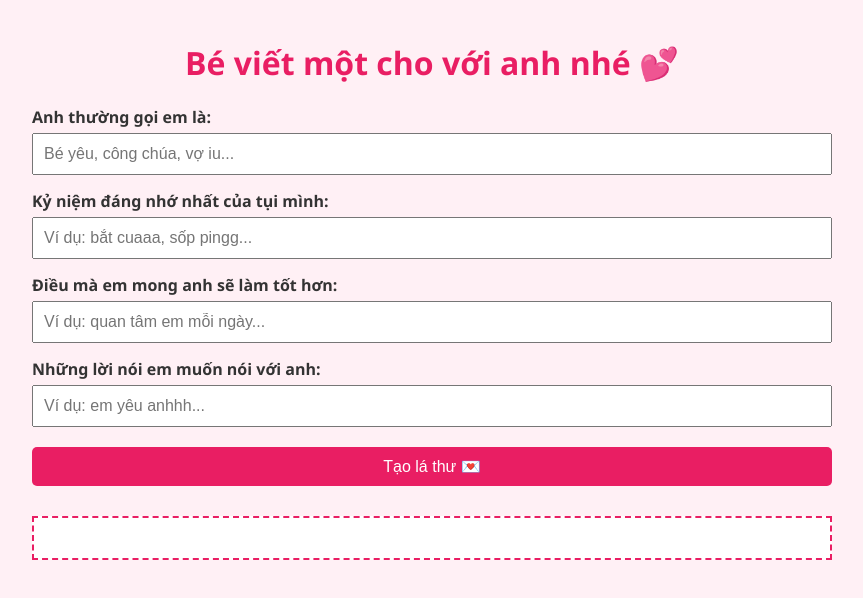
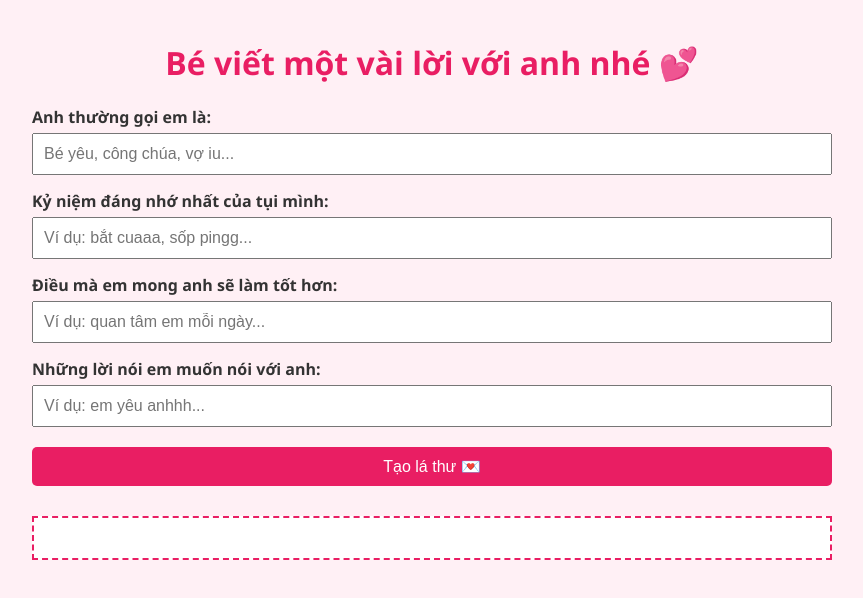
Before and after one commit to TatDatDo2906/Thu-xin-loi-be, a plain HTML site: page index.html in a window 1280 px wide. Shown: the whole page, without its empty margins (208-1071 px from the left). Drawn offline with Linux system fonts and the light colour scheme.

Commit message:
Update index.html

```diff
--- a/index.html
+++ b/index.html
@@ -47,7 +47,7 @@
 </head>
 <body>
 
-  <h1> Bé viết một cho với anh nhé 💕</h1>
+  <h1> Bé viết một vài lời với anh nhé 💕</h1>
 
   <label>Anh thường gọi em là:</label>
   <input type="text" id="cachgoi" placeholder="Bé yêu, công chúa, vợ iu...">
```
